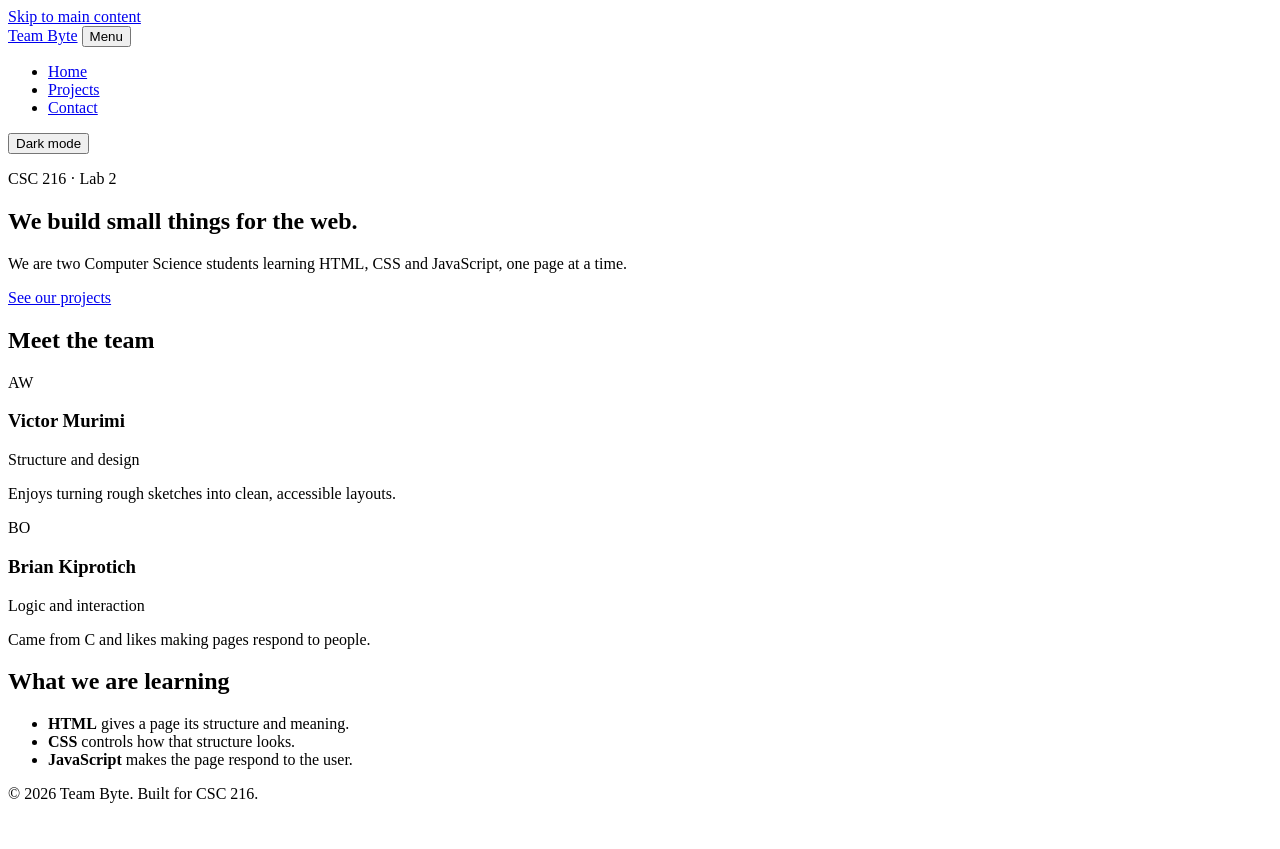
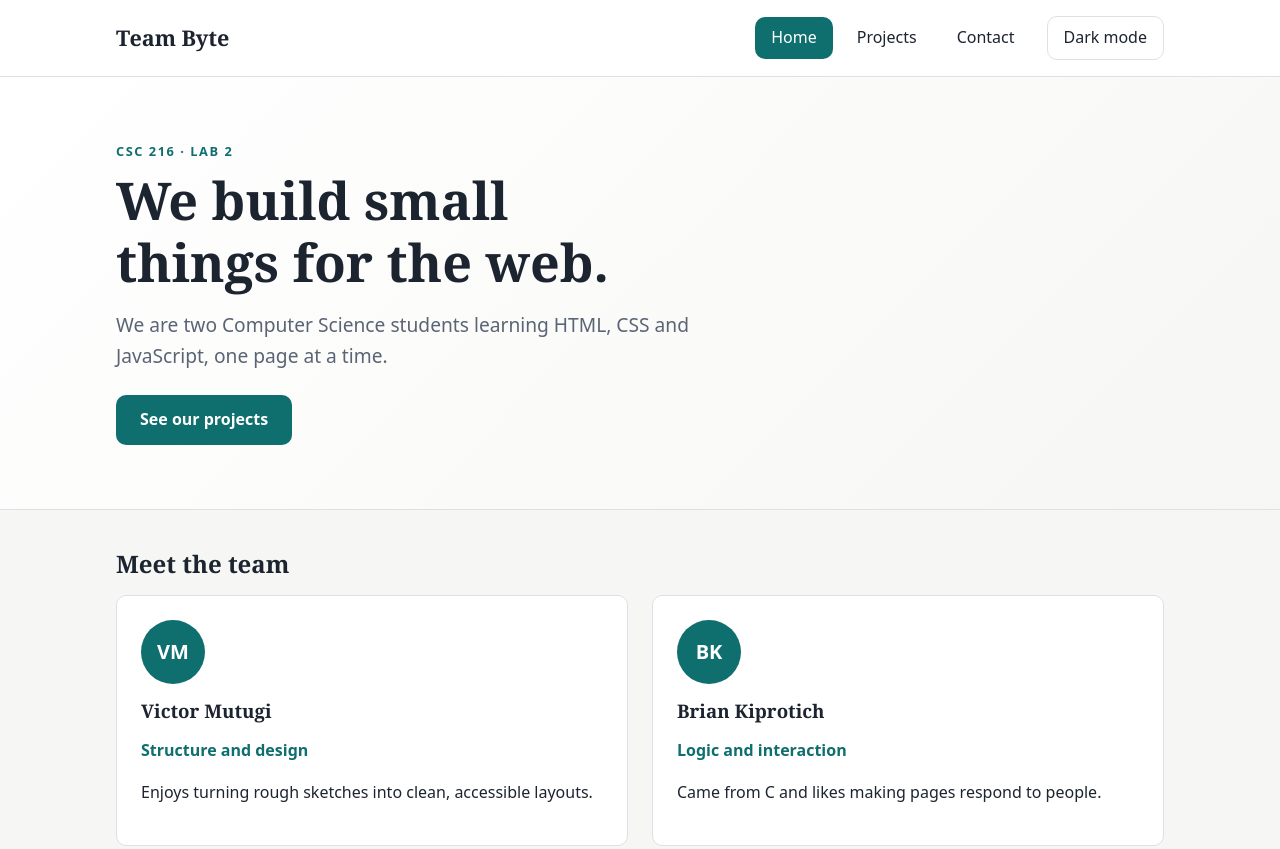
Before and after one commit to bry-kip/team-website, a plain HTML site: page index.html in a window 1280 px wide. Shown: the top 849 px of the page. Before the commit the page ends 819 px from the top, so only its background shows below. Drawn offline with Linux system fonts and the light colour scheme.

Commit message:
Style the site with a shared stylesheet
Co-authored-by: Brian Kiprotich <briankiprotich0856@gmail.com>

```diff
--- a/css/styles.css
+++ b/css/styles.css
@@ -0,0 +1,428 @@
+/* =====================================================
+   Team website stylesheet (CSC 216, Lab 2)
+   One file styles every page on the site.
+   ===================================================== */
+
+/* ---------- 1. Design tokens ---------- */
+:root {
+  --color-bg: #f6f7f4;
+  --color-surface: #ffffff;
+  --color-text: #1c2430;
+  --color-muted: #5a6474;
+  --color-primary: #0f6e6e;
+  --color-primary-dark: #0a5050;
+  --color-on-primary: #ffffff;
+  --color-border: #dde1e6;
+  --color-error: #b3261e;
+  --color-success: #1e7b3a;
+
+  --font-body: system-ui, -apple-system, "Segoe UI", Roboto, Arial, sans-serif;
+  --font-heading: Georgia, "Times New Roman", serif;
+
+  --space-1: 0.5rem;
+  --space-2: 1rem;
+  --space-3: 1.5rem;
+  --space-4: 2.5rem;
+  --space-5: 4rem;
+
+  --radius: 10px;
+  --max-width: 1080px;
+}
+
+body.dark {
+  --color-bg: #11161d;
+  --color-surface: #1a212b;
+  --color-text: #e7ebf0;
+  --color-muted: #a2abb9;
+  --color-primary: #4fc1c1;
+  --color-primary-dark: #83d8d8;
+  --color-on-primary: #0b1f1f;
+  --color-border: #2b3340;
+  --color-error: #ff8a80;
+  --color-success: #7ddc97;
+  color-scheme: dark;
+}
+
+/* ---------- 2. Base and reset ---------- */
+*,
+*::before,
+*::after {
+  box-sizing: border-box;
+}
+
+body {
+  margin: 0;
+  font-family: var(--font-body);
+  font-size: 1rem;
+  line-height: 1.6;
+  color: var(--color-text);
+  background-color: var(--color-bg);
+  transition:
+    background-color 0.3s ease,
+    color 0.3s ease;
+}
+
+h1,
+h2,
+h3 {
+  font-family: var(--font-heading);
+  line-height: 1.2;
+  margin: 0 0 var(--space-2);
+}
+
+p {
+  margin: 0 0 var(--space-2);
+}
+
+a {
+  color: var(--color-primary);
+}
+
+a:hover {
+  color: var(--color-primary-dark);
+}
+
+img {
+  max-width: 100%;
+  display: block;
+}
+
+:focus-visible {
+  outline: 3px solid var(--color-primary);
+  outline-offset: 3px;
+}
+
+/* ---------- 3. Layout helpers ---------- */
+.container {
+  width: 100%;
+  max-width: var(--max-width);
+  margin-inline: auto;
+  padding-inline: var(--space-2);
+}
+
+.section {
+  padding-block: var(--space-4);
+}
+
+.skip-link {
+  position: absolute;
+  top: -4rem;
+  left: var(--space-2);
+  z-index: 100;
+  padding: var(--space-1) var(--space-2);
+  border-radius: var(--radius);
+  background-color: var(--color-primary);
+  color: var(--color-on-primary);
+}
+
+.skip-link:focus {
+  top: var(--space-2);
+}
+
+/* ---------- 4. Header and navigation ---------- */
+.site-header {
+  position: sticky;
+  top: 0;
+  z-index: 10;
+  background-color: var(--color-surface);
+  border-bottom: 1px solid var(--color-border);
+}
+
+.header-inner {
+  display: flex;
+  flex-wrap: wrap;
+  align-items: center;
+  gap: var(--space-2);
+  padding-block: var(--space-2);
+}
+
+.logo {
+  margin-right: auto;
+  font-family: var(--font-heading);
+  font-size: 1.35rem;
+  font-weight: 700;
+  color: var(--color-text);
+  text-decoration: none;
+}
+
+.site-nav ul {
+  display: flex;
+  gap: var(--space-1);
+  margin: 0;
+  padding: 0;
+  list-style: none;
+}
+
+.site-nav a {
+  display: block;
+  padding: var(--space-1) var(--space-2);
+  border-radius: var(--radius);
+  color: var(--color-text);
+  font-weight: 500;
+  text-decoration: none;
+}
+
+.site-nav a:hover {
+  background-color: var(--color-bg);
+}
+
+.site-nav a[aria-current="page"] {
+  background-color: var(--color-primary);
+  color: var(--color-on-primary);
+}
+
+.nav-toggle,
+.theme-toggle {
+  padding: var(--space-1) var(--space-2);
+  border: 1px solid var(--color-border);
+  border-radius: var(--radius);
+  background-color: transparent;
+  color: var(--color-text);
+  font: inherit;
+  cursor: pointer;
+}
+
+.theme-toggle[aria-pressed="true"] {
+  border-color: var(--color-primary);
+  color: var(--color-primary);
+}
+
+.nav-toggle {
+  display: none;
+}
+
+/* ---------- 5. Buttons and hero ---------- */
+.button {
+  display: inline-block;
+  padding: 0.75rem 1.5rem;
+  border: none;
+  border-radius: var(--radius);
+  background-color: var(--color-primary);
+  color: var(--color-on-primary);
+  font: inherit;
+  font-weight: 600;
+  text-decoration: none;
+  cursor: pointer;
+  transition:
+    background-color 0.2s ease,
+    transform 0.2s ease;
+}
+
+.button:hover {
+  background-color: var(--color-primary-dark);
+  color: var(--color-on-primary);
+  transform: translateY(-2px);
+}
+
+.hero {
+  padding-block: var(--space-5);
+  background: linear-gradient(135deg, var(--color-surface), var(--color-bg));
+  border-bottom: 1px solid var(--color-border);
+}
+
+.hero h1 {
+  max-width: 18ch;
+  font-size: clamp(2rem, 5vw, 3.25rem);
+}
+
+.eyebrow {
+  margin-bottom: var(--space-1);
+  color: var(--color-primary);
+  font-size: 0.8rem;
+  font-weight: 700;
+  letter-spacing: 0.12em;
+  text-transform: uppercase;
+}
+
+.lead {
+  max-width: 55ch;
+  margin-bottom: var(--space-3);
+  color: var(--color-muted);
+  font-size: 1.2rem;
+}
+
+.page-header {
+  padding-block: var(--space-4) var(--space-2);
+}
+
+/* ---------- 6. Cards and grids ---------- */
+.team-grid,
+.project-grid {
+  display: grid;
+  grid-template-columns: repeat(auto-fit, minmax(260px, 1fr));
+  gap: var(--space-3);
+}
+
+.card {
+  padding: var(--space-3);
+  border: 1px solid var(--color-border);
+  border-radius: var(--radius);
+  background-color: var(--color-surface);
+}
+
+.avatar {
+  display: grid;
+  place-items: center;
+  width: 64px;
+  height: 64px;
+  margin-bottom: var(--space-2);
+  border-radius: 50%;
+  background-color: var(--color-primary);
+  color: var(--color-on-primary);
+  font-size: 1.25rem;
+  font-weight: 700;
+}
+
+.role {
+  color: var(--color-primary);
+  font-weight: 600;
+}
+
+.skill-list {
+  padding-left: 1.25rem;
+}
+
+.skill-list li {
+  margin-bottom: var(--space-1);
+}
+
+/* ---------- 7. Projects page ---------- */
+.filters {
+  display: flex;
+  flex-wrap: wrap;
+  gap: var(--space-1);
+  margin-bottom: var(--space-2);
+}
+
+.filter-btn {
+  padding: 0.4rem 1rem;
+  border: 1px solid var(--color-border);
+  border-radius: 999px;
+  background-color: var(--color-surface);
+  color: var(--color-text);
+  font: inherit;
+  cursor: pointer;
+}
+
+.filter-btn[aria-pressed="true"] {
+  border-color: var(--color-primary);
+  background-color: var(--color-primary);
+  color: var(--color-on-primary);
+}
+
+.project-count {
+  color: var(--color-muted);
+}
+
+.tag {
+  display: inline-block;
+  margin-bottom: var(--space-1);
+  color: var(--color-primary);
+  font-size: 0.75rem;
+  font-weight: 700;
+  letter-spacing: 0.06em;
+  text-transform: uppercase;
+}
+
+/* ---------- 8. Contact form ---------- */
+.contact-form {
+  max-width: 560px;
+  padding-bottom: var(--space-4);
+}
+
+.field {
+  margin-bottom: var(--space-3);
+}
+
+label {
+  display: block;
+  margin-bottom: 0.35rem;
+  font-weight: 600;
+}
+
+input,
+select,
+textarea {
+  width: 100%;
+  padding: 0.65rem 0.8rem;
+  border: 1px solid var(--color-border);
+  border-radius: var(--radius);
+  background-color: var(--color-surface);
+  color: var(--color-text);
+  font: inherit;
+}
+
+input:focus,
+select:focus,
+textarea:focus {
+  border-color: var(--color-primary);
+}
+
+input[aria-invalid="true"],
+textarea[aria-invalid="true"] {
+  border-color: var(--color-error);
+}
+
+.hint,
+.error {
+  margin: 0.35rem 0 0;
+  font-size: 0.9rem;
+}
+
+.hint {
+  color: var(--color-muted);
+}
+
+.error {
+  min-height: 1.4em;
+  color: var(--color-error);
+}
+
+.form-status {
+  margin-top: var(--space-2);
+  color: var(--color-success);
+  font-weight: 600;
+}
+
+/* ---------- 9. Footer ---------- */
+.site-footer {
+  margin-top: var(--space-4);
+  padding-block: var(--space-3);
+  border-top: 1px solid var(--color-border);
+  color: var(--color-muted);
+  text-align: center;
+}
+
+/* ---------- 10. Small screens ---------- */
+@media (max-width: 700px) {
+  .nav-toggle {
+    display: inline-block;
+  }
+
+  .site-nav {
+    display: none;
+    order: 3;
+    width: 100%;
+  }
+
+  .site-nav.open {
+    display: block;
+  }
+
+  .site-nav ul {
+    flex-direction: column;
+  }
+
+  .section {
+    padding-block: var(--space-3);
+  }
+}
+
+/* ---------- 11. Respect reduced-motion preferences ---------- */
+@media (prefers-reduced-motion: reduce) {
+  *,
+  *::before,
+  *::after {
+    transition: none !important;
+  }
+}
--- a/index.html
+++ b/index.html
@@ -55,13 +55,13 @@
         <h2 id="team-heading">Meet the team</h2>
         <div class="team-grid">
           <article class="card">
-            <div class="avatar" aria-hidden="true">AW</div>
-            <h3>Victor Murimi</h3>
+            <div class="avatar" aria-hidden="true">VM</div>
+            <h3>Victor Mutugi</h3>
             <p class="role">Structure and design</p>
             <p>Enjoys turning rough sketches into clean, accessible layouts.</p>
           </article>
           <article class="card">
-            <div class="avatar" aria-hidden="true">BO</div>
+            <div class="avatar" aria-hidden="true">BK</div>
             <h3>Brian Kiprotich</h3>
             <p class="role">Logic and interaction</p>
             <p>Came from C and likes making pages respond to people.</p>
```
